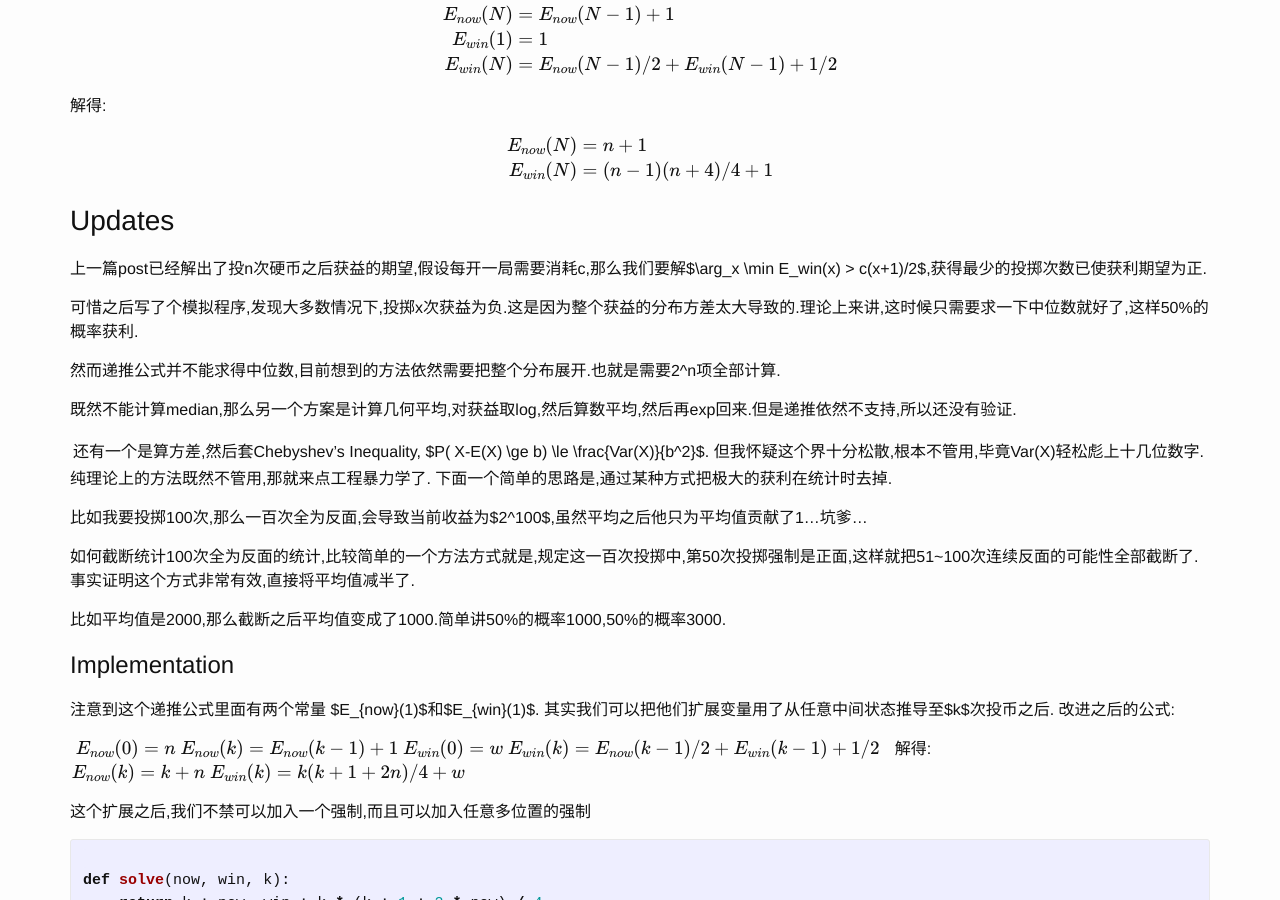
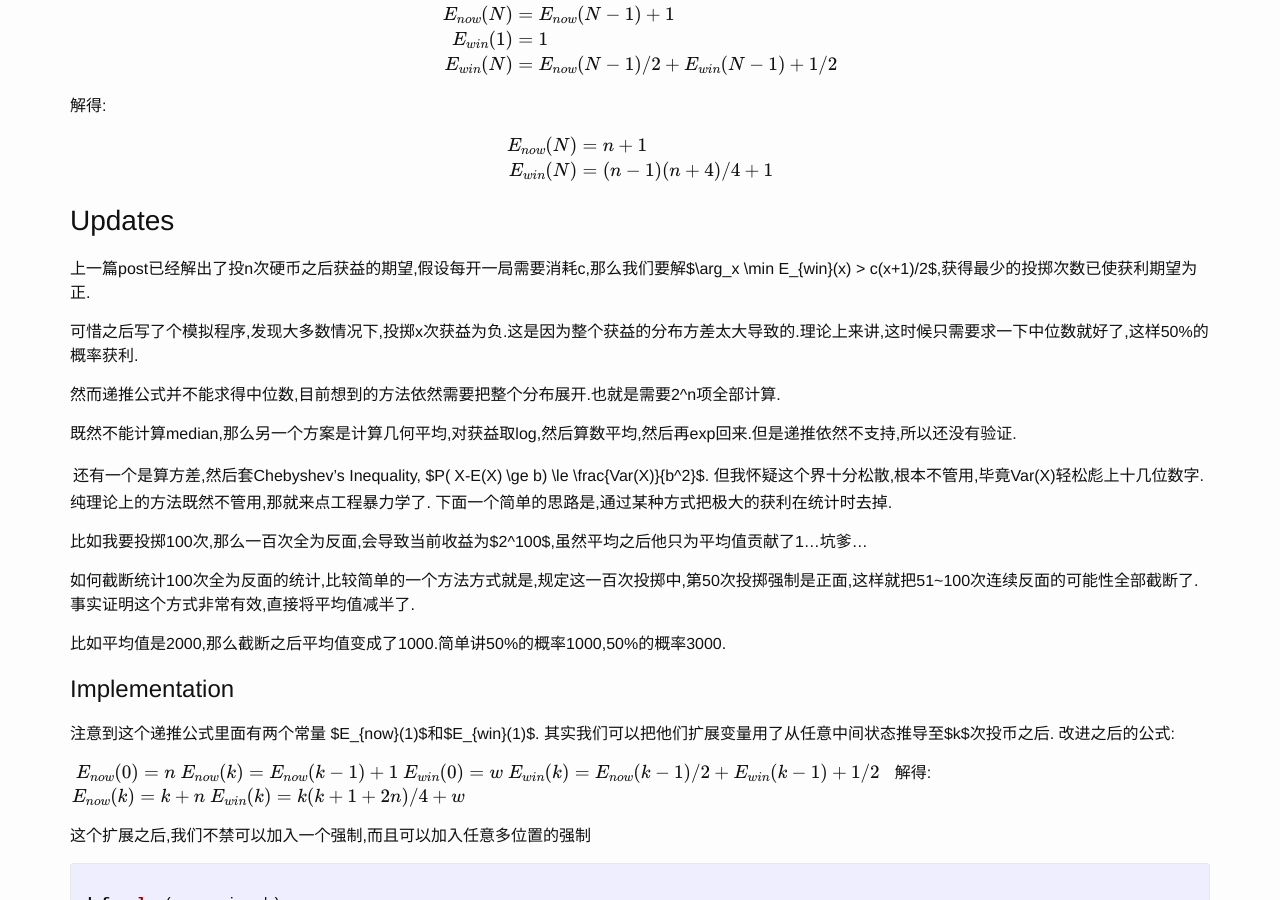
Before and after one commit to FiveEyes/FiveEyes.github.io, a Jekyll site: the page built from _posts/2018-03-12-St-Petersburg-paradox-2.md, in a window 1280 px wide and 900 px high, scrolled down 496 px. Built offline with Jekyll 4.4.1, drawn with Linux system fonts in a browser that asks for light colours; formulas are drawn with MathJax 3.

```diff
--- a/_posts/2018-03-12-St-Petersburg-paradox-2.md
+++ b/_posts/2018-03-12-St-Petersburg-paradox-2.md
@@ -34,7 +34,7 @@ $$
 
 ## Updates
 
-上一篇post已经解出了投n次硬币之后获益的期望,假设每开一局需要消耗c,那么我们要解$\arg_x \min E_win(x) > c(x+1)/2$,获得最少的投掷次数已使获利期望为正.
+上一篇post已经解出了投n次硬币之后获益的期望,假设每开一局需要消耗c,那么我们要解$\arg_x \min E_{win}(x) > c(x+1)/2$,获得最少的投掷次数已使获利期望为正.
 
 可惜之后写了个模拟程序,发现大多数情况下,投掷x次获益为负.这是因为整个获益的分布方差太大导致的.理论上来讲,这时候只需要求一下中位数就好了,这样50%的概率获利.
 
```
